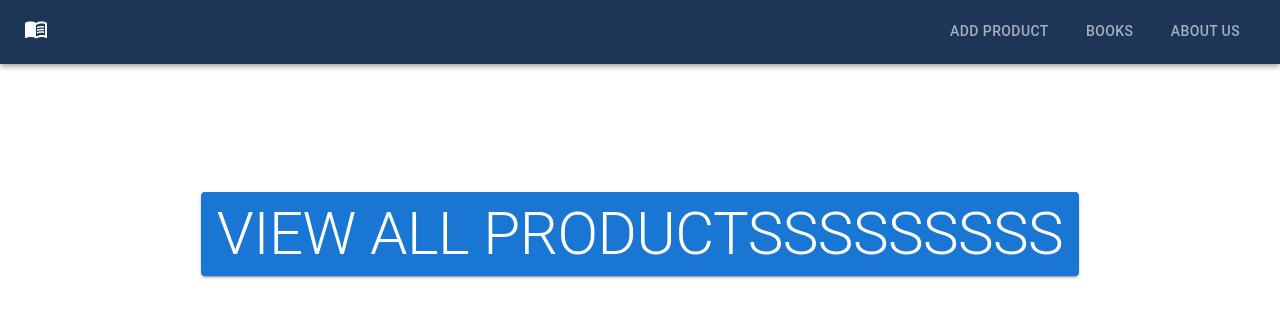
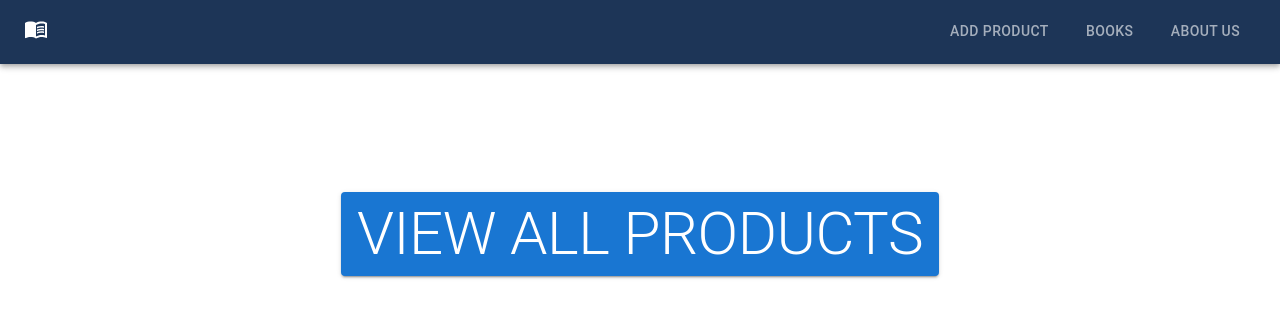
Before and after one commit to santimenasa/santimenasa-book-deploy, a React (Create React App) app in the folder frontend/: page / in a window 1280 px wide. Shown: the top 318 px of the page. Built offline with nearby package versions, Linux system fonts and the light colour scheme.

Commit message:
correction in home

```diff
--- a/frontend/src/components/Home.jsx
+++ b/frontend/src/components/Home.jsx
@@ -8,7 +8,7 @@ const Home = () => {
   <NavLink to={'/books'}>
   <Button  variant='contained'>
     <Typography variant='h2'>
-    View all Productsssssssss
+    View all Products
     </Typography>
 
   </Button>
```
